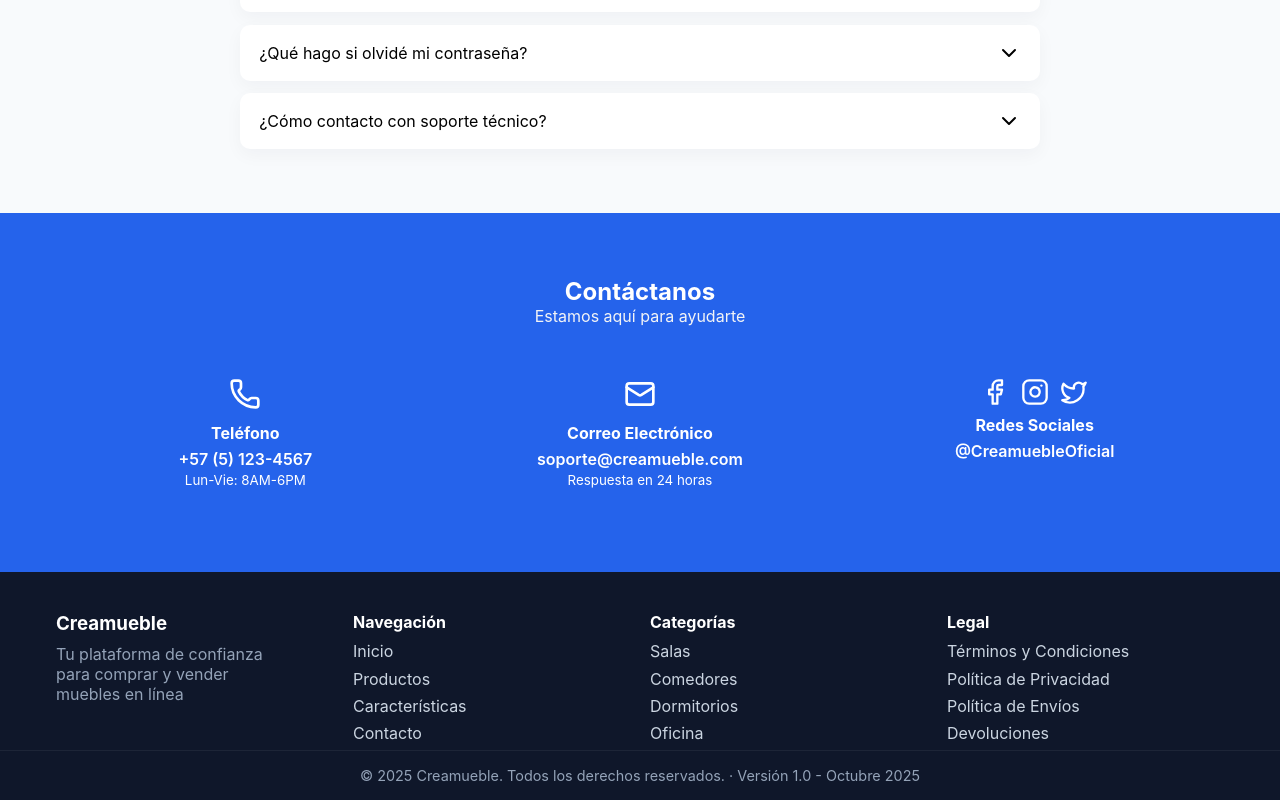
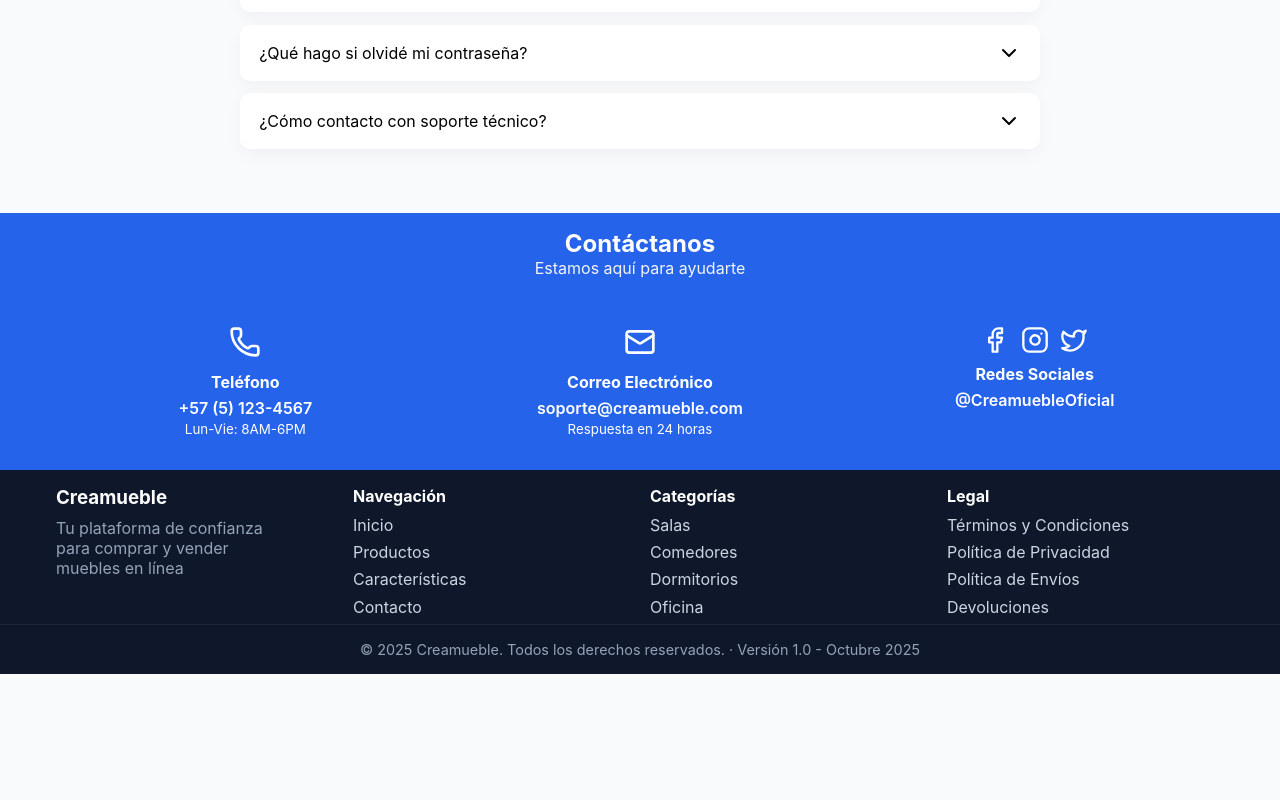
Before and after one commit to Rafael0896/WebTestingLanding, a React (Vite) app: page / in a window 1280 px wide. Shown: the part 2435-3235 px from the top of the page. After the commit the page ends 3109 px from the top, so only its background shows below. Built offline with nearby package versions, Linux system fonts and the light colour scheme.

Commit message:
Update styles.css

```diff
--- a/src/components/Contact.css
+++ b/src/components/Contact.css
@@ -1,4 +1,4 @@
-.contact-section.section { padding: 4rem 0; background: #2563eb; color: #fff; }
+.contact-section.section { padding: 1rem 0; background: #2563eb; color: #fff; }
 .contact-grid {
     display:grid;
     grid-template-columns: repeat(auto-fit, minmax(220px, 1fr));
@@ -9,7 +9,7 @@
     background: transparent;
     color: #fff;
     text-align:center;
-    padding: 1.2rem;
+    padding: 1rem;
     border-radius: 10px;
 }
 .contact-card h4 { margin-top: 0.6rem; margin-bottom: 0.35rem; }
--- a/src/components/Footer.css
+++ b/src/components/Footer.css
@@ -1,4 +1,4 @@
-.site-footer { background: #0f172a; color: #cbd5e1; padding: 2.5rem 0 1rem; margin-top: auto; }
+.site-footer { background: #0f172a; color: #cbd5e1; padding: 1rem 0 1rem; margin-top: auto; }
 .footer-grid {
     display:grid;
     grid-template-columns: repeat(auto-fit, minmax(180px, 1fr));
```
